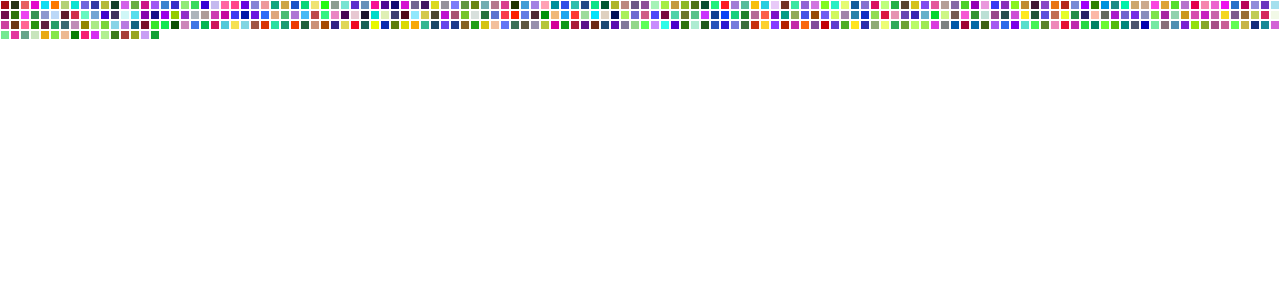
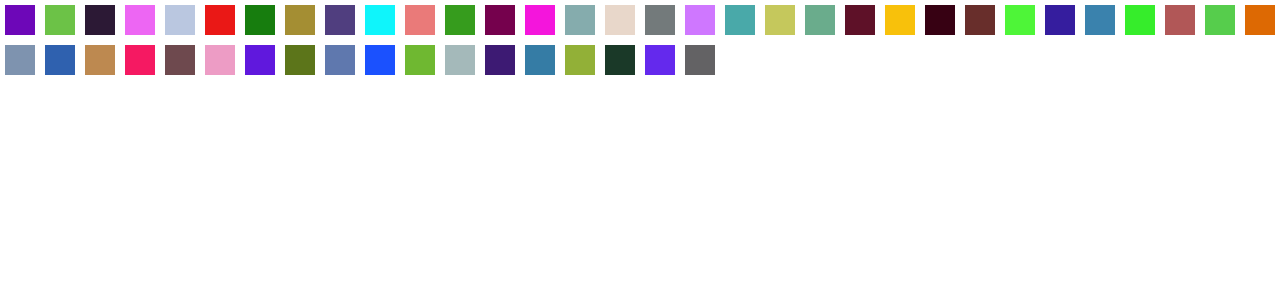
Before and after one commit to IntuitiveHarmony/party-dots-history, a React (Create React App) app: page / in a window 1280 px wide. Shown: the top 300 px of the page. Built offline with nearby package versions, Linux system fonts and the light colour scheme.

Commit message:
prompt 1 - comments

```diff
--- a/src/App.js
+++ b/src/App.js
@@ -1,14 +1,11 @@
-import React, { useState, useEffect } from 'react';
+import React, { useState } from 'react';
 
 const Box = ({ size }) => {
   const [color, setColor] = useState(getRandomColor());
 
-  useEffect(() => {
-    const interval = setInterval(() => {
-      setColor(getRandomColor());
-    }, 1000);
-    return () => clearInterval(interval);
-  }, []);
+  function handleClick() {
+    setColor(getRandomColor());
+  }
 
   function getRandomColor() {
     const letters = '0123456789ABCDEF';
@@ -21,11 +18,12 @@ const Box = ({ size }) => {
 
   return (
     <div
+      onClick={handleClick}
       style={{
         backgroundColor: color,
         width: `${size}px`,
         height: `${size}px`,
-        margin: '1px',
+        margin: '5px',
       }}
     />
   );
@@ -39,5 +37,12 @@ const BoxContainer = ({ numBoxes, boxSize }) => {
 };
 
 export default function App() {
-  return <BoxContainer numBoxes={400} boxSize={8} />;
+  return <BoxContainer numBoxes={50} boxSize={30} />;
 }
+
+
+// In this example, the Box component takes a size prop to determine the size of the div. It also uses the useState hook to maintain a state of the current color of the div. The handleClick function is called whenever the div is clicked, which updates the color state to a new randomly generated color using the getRandomColor function.
+
+// The BoxContainer component takes a numBoxes prop to determine the number of divs to render, and a boxSize prop to determine the size of each div. It generates an array of Box components using Array.from and the map function, and then renders them in a flexbox container using the display and flexWrap CSS properties.
+
+// Finally, the App component simply renders a BoxContainer with 50 divs of size 30 pixels. You can adjust these values as needed to customize the appearance of your app.
```
